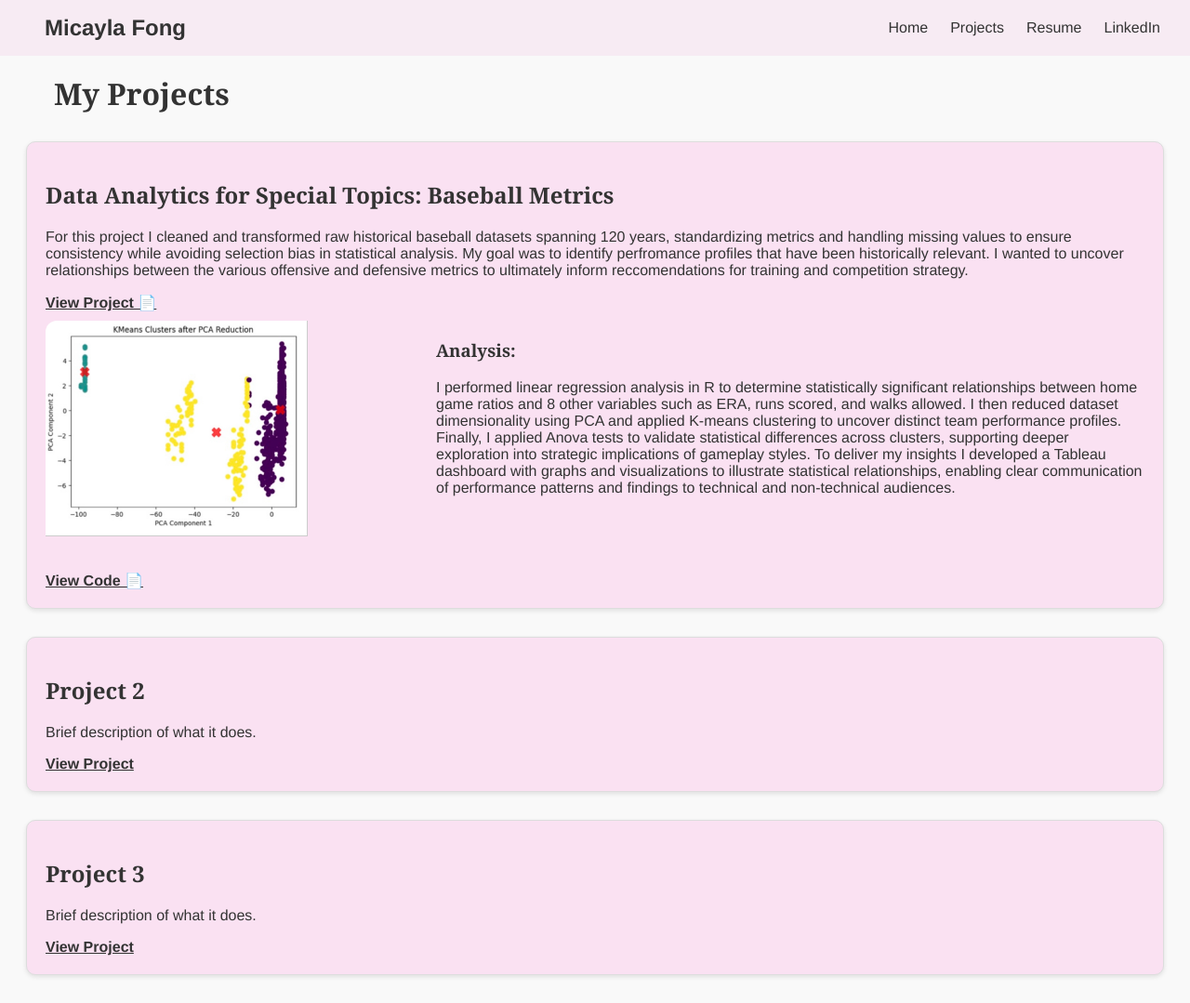
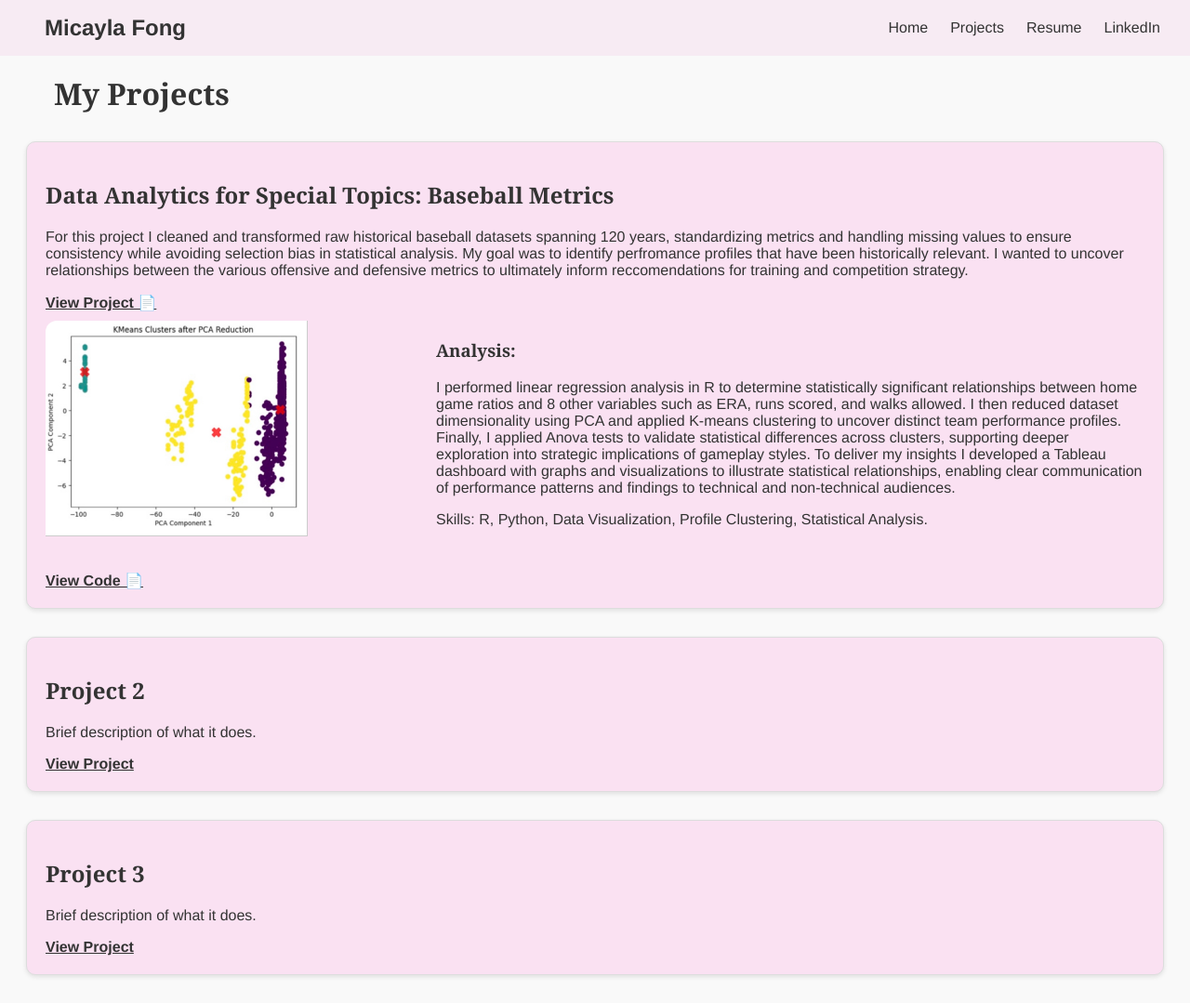
Before and after one commit to mdfong35/mdfong35.github.io, a Jekyll site: the page built from projects.md, in a window 1280 px wide and 1079 px high. Shown: the whole window at 93% size. Built offline with Jekyll 4.4.1, drawn with Linux system fonts in a browser that asks for light colours.

Commit message:
Update projects.md

```diff
--- a/projects.md
+++ b/projects.md
@@ -26,6 +26,9 @@ permalink: /projects/
         8 other variables such as ERA, runs scored, and walks allowed. I then reduced dataset dimensionality using PCA and applied K-means clustering to uncover distinct team performance profiles. Finally, I applied Anova tests to validate statistical differences across clusters, supporting deeper exploration into strategic
         implications of gameplay styles. To deliver my insights I developed a Tableau dashboard with graphs and visualizations to illustrate statistical relationships, enabling clear communication of performance patterns and findings to technical and non-technical audiences.
       </p>
+      <p>
+        Skills: R, Python, Data Visualization, Profile Clustering, Statistical Analysis.
+      </p>
     </div>
   </div>
 
```
